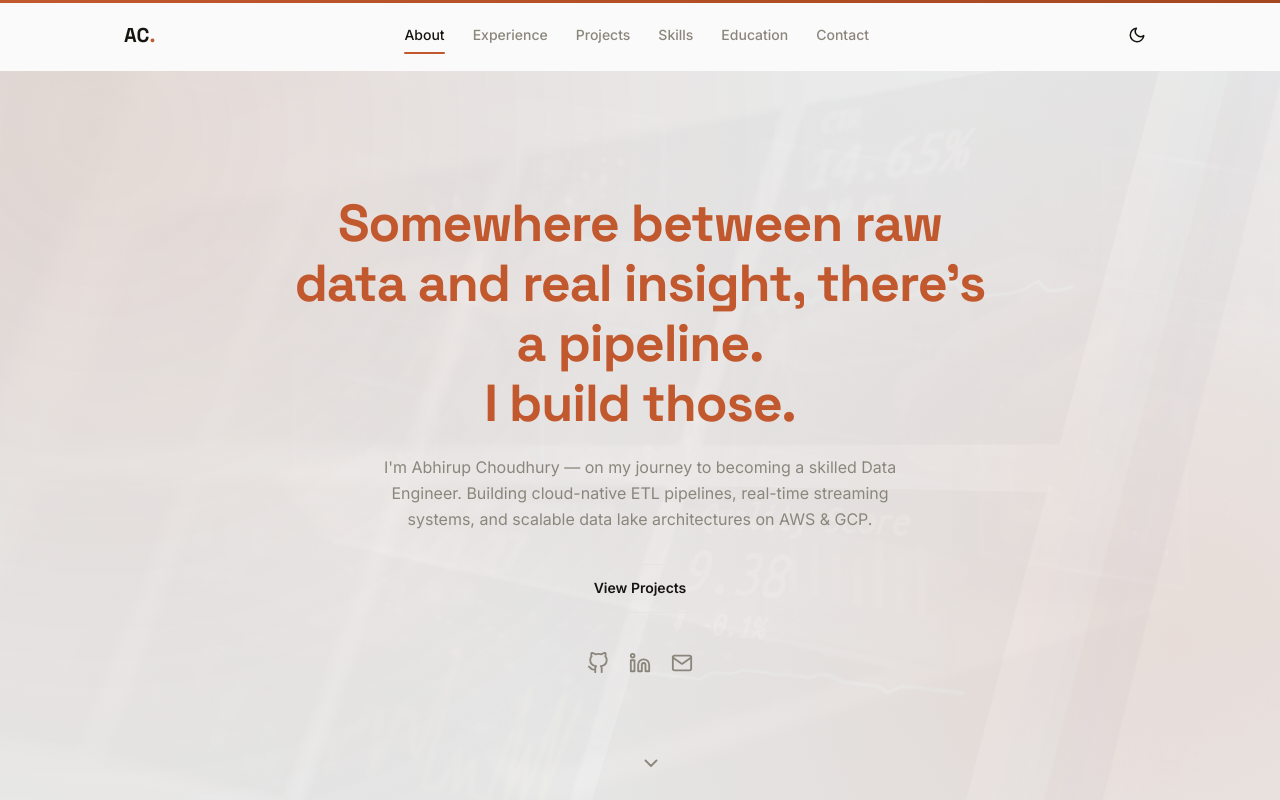
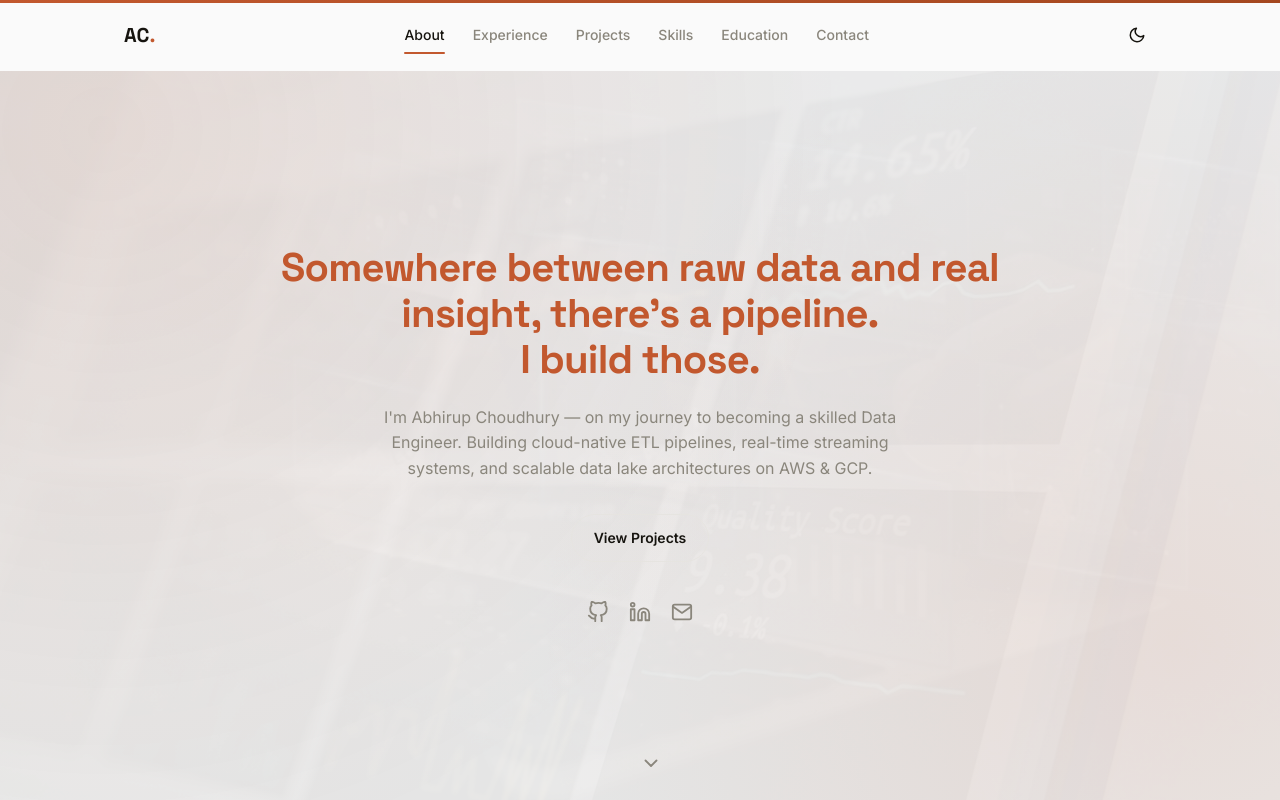
Before and after one commit to cybersynergy-ds/cybersynergy-ds.github.io, a React (Vite) app: page / in a window 1280 px wide. Shown: the top 800 px of the page. Built offline with nearby package versions, Linux system fonts and the light colour scheme.

Commit message:
changed font size

```diff
--- a/src/index.css
+++ b/src/index.css
@@ -276,7 +276,7 @@ main {
 }
 
 .hero__quote {
-  font-size: clamp(30px, 5vw, 52px);
+  font-size: clamp(24px, 3.6vw, 40px);
   line-height: 1.15;
   color: var(--accent);
   max-width: 720px;
```
